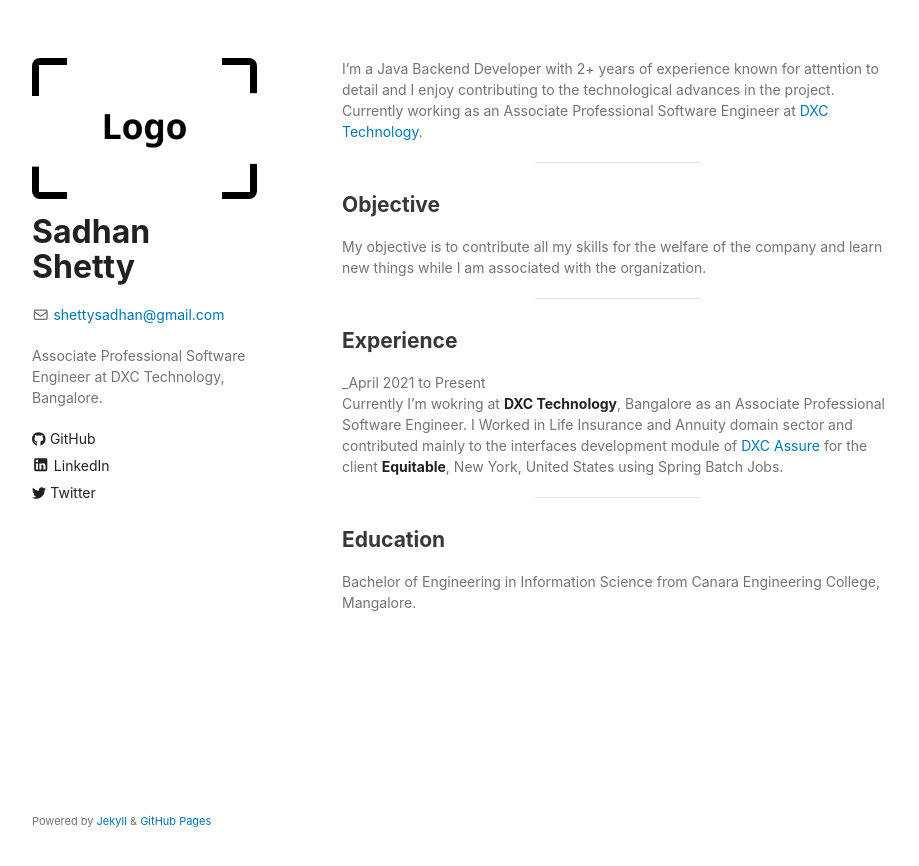
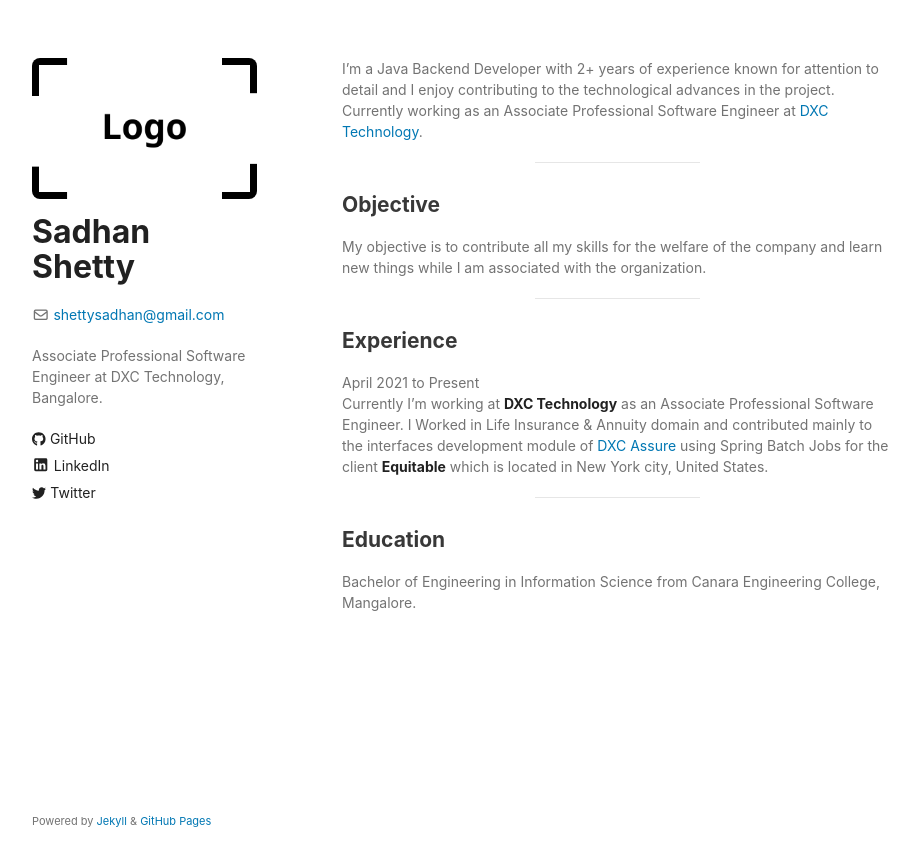
Before and after one commit to sadhan-shetty/sadhan-shetty.github.io, a Jekyll site: the page built from index.md, in a window 1280 px wide. Shown: the top 866 px of the page, without its empty margins (178-1097 px from the left). Built offline with Jekyll 4.4.1, drawn with Linux system fonts in a browser that asks for light colours.

Commit message:
Update index.md

```diff
--- a/index.md
+++ b/index.md
@@ -11,12 +11,10 @@ My objective is to contribute all my skills for the welfare of the company and l
 
 ---
 ## Experience
-
-_April 2021 to Present <br>
-Currently I'm wokring at [**DXC Technology**](https://dxc.com/us/en), Bangalore as an Associate Professional Software Engineer.
-I Worked in Life Insurance and Annuity domain sector and contributed mainly to the interfaces development module of [DXC Assure](https://dxc.com/us/en/services/insurance-software-bps/dxc-insurance-software/dxc-assure-for-life-and-wealth) for the client [**Equitable**](https://equitable.com/), New York, United States using Spring Batch Jobs.
+April 2021 to Present <br>
+Currently I'm working at [**DXC Technology**](https://dxc.com/us/en) as an Associate Professional Software Engineer.
+I Worked in Life Insurance & Annuity domain and contributed mainly to the interfaces development module of [DXC Assure](https://dxc.com/us/en/services/insurance-software-bps/dxc-insurance-software/dxc-assure-for-life-and-wealth) using Spring Batch Jobs for the client [**Equitable**](https://equitable.com/) which is located in New York city, United States.
 
 ---
 ## Education
-
 Bachelor of Engineering in Information Science from Canara Engineering College, Mangalore.
```
